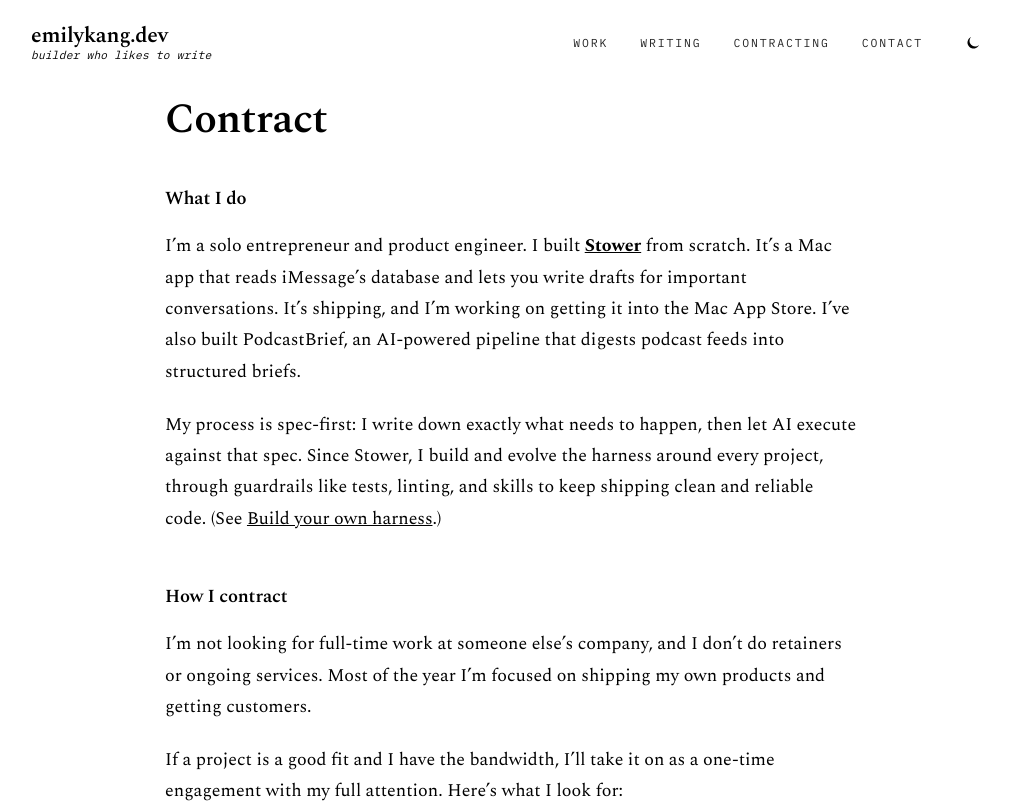
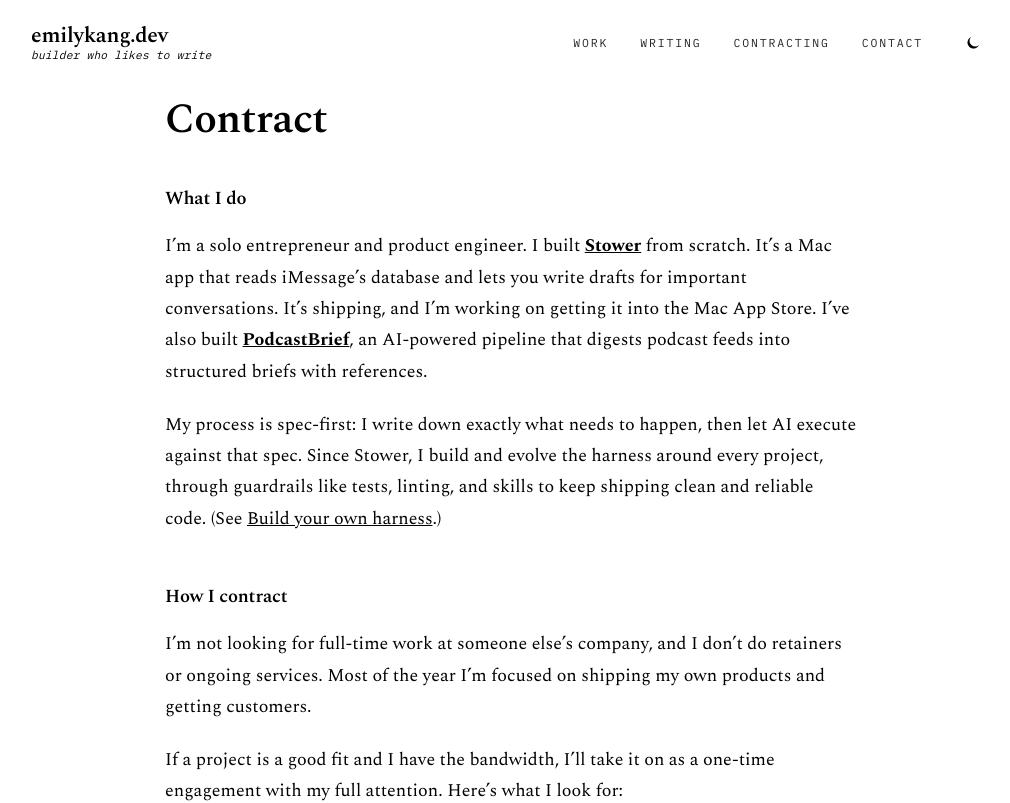
Before and after one commit to emilykangdev/emilykangdev-website, a Next.js app: page /contract in a window 1280 px wide. Shown: the top 803 px of the page, without its empty margins (129-1139 px from the left). Built offline with nearby package versions, Linux system fonts and the light colour scheme.

Commit message:
Enhance project descriptions with links and details
Updated description of projects to include links and improve clarity.

```diff
--- a/app/contract/page.tsx
+++ b/app/contract/page.tsx
@@ -19,9 +19,9 @@ export default function ContractPage() {
             <strong><a href="https://github.com/emilykangdev/stower">Stower</a></strong> from scratch. It&rsquo;s a Mac app that reads
             iMessage&rsquo;s database and lets you write drafts for important
             conversations. It&rsquo;s shipping, and I&rsquo;m working on getting
-            it into the Mac App Store. I&rsquo;ve also built PodcastBrief, an
+            it into the Mac App Store. I&rsquo;ve also built <strong><a href="https://github.com/emilykangdev/podcast-brief">PodcastBrief</a></strong>, an
             AI-powered pipeline that digests podcast feeds into structured
-            briefs.
+            briefs with references.
           </p>
           <p>
             My process is spec-first: I write down exactly what needs to happen,
```
